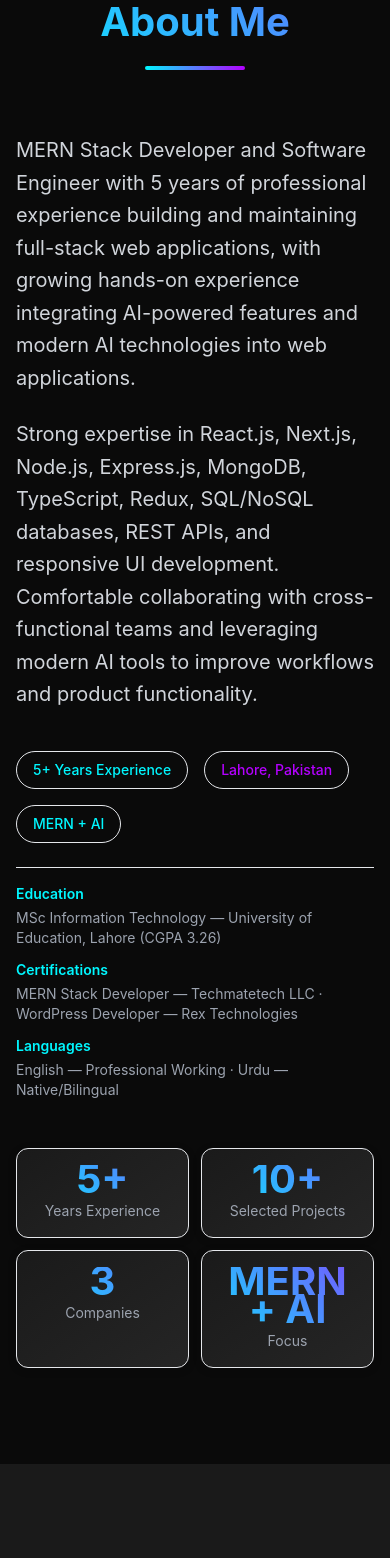
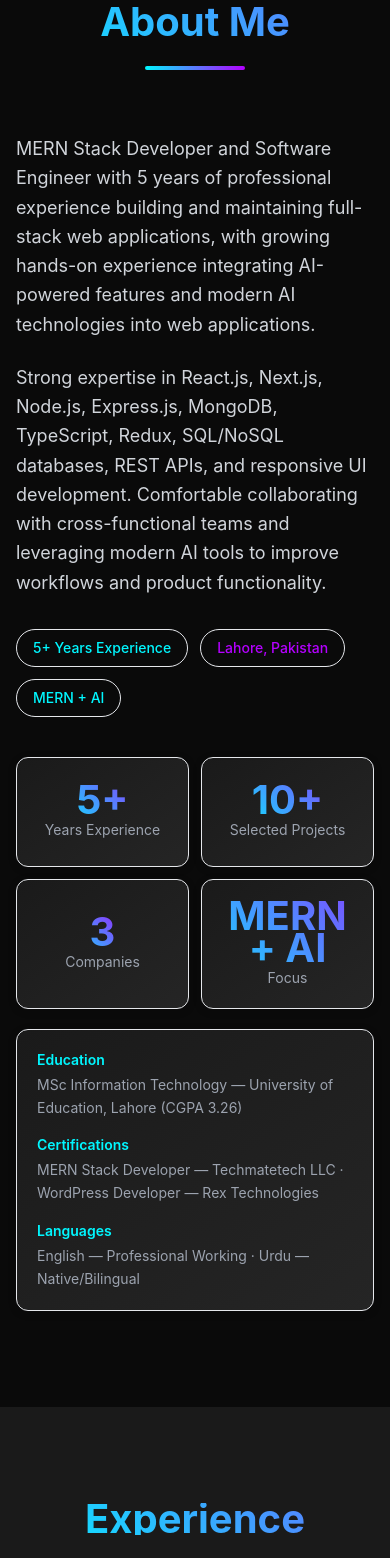
Before and after one commit to mudassar080/mudassar_portfolio, a React (Vite) app: page / in a window 390 px wide. Shown: the part 938-2496 px from the top of the page. Built offline with nearby package versions, Linux system fonts and the light colour scheme.

Commit message:
Refactor HomePage layout in App.tsx to improve spacing and responsiveness. Update text sizes for better readability and enhance the statistics section with a new grid layout. Adjust education, certifications, and languages sections for consistent styling and improved user experience.

```diff
--- a/src/App.tsx
+++ b/src/App.tsx
@@ -212,23 +212,23 @@ function HomePage() {
               />
             </div>
 
-            <div className="grid md:grid-cols-2 gap-12 items-center">
+            <div className="grid md:grid-cols-2 gap-10 lg:gap-14 items-start">
               <div className="space-y-6">
-                <p className="text-xl text-gray-300 leading-relaxed">
+                <p className="text-lg md:text-xl text-gray-300 leading-relaxed">
                   MERN Stack Developer and Software Engineer with 5 years of
                   professional experience building and maintaining full-stack
                   web applications, with growing hands-on experience integrating
                   AI-powered features and modern AI technologies into web
                   applications.
                 </p>
-                <p className="text-xl text-gray-300 leading-relaxed">
+                <p className="text-lg md:text-xl text-gray-300 leading-relaxed">
                   Strong expertise in React.js, Next.js, Node.js, Express.js,
                   MongoDB, TypeScript, Redux, SQL/NoSQL databases, REST APIs,
                   and responsive UI development. Comfortable collaborating with
                   cross-functional teams and leveraging modern AI tools to
                   improve workflows and product functionality.
                 </p>
-                <div className="flex flex-wrap gap-4 pt-4">
+                <div className="flex flex-wrap gap-3 pt-2">
                   <div className="px-4 py-2 bg-[var(--neon-blue)]/10 border border-[var(--neon-blue)]/30 rounded-full text-[var(--neon-blue)] text-sm font-medium">
                     5+ Years Experience
                   </div>
@@ -239,13 +239,29 @@ function HomePage() {
                     MERN + AI
                   </div>
                 </div>
+              </div>
 
-                <div className="pt-4 space-y-3 border-t border-[var(--neon-blue)]/20">
+              <div className="flex flex-col gap-5">
+                <div className="grid grid-cols-2 gap-3 lg:gap-4">
+                  {stats2.map((stat: { label: string; value: string }) => (
+                    <div
+                      key={stat.label}
+                      className="p-5 lg:p-6 card-gradient rounded-xl text-center border border-[var(--neon-blue)]/20 transition-all duration-300 hover:scale-105 min-h-[110px] flex flex-col items-center justify-center"
+                    >
+                      <div className="text-2xl lg:text-3xl font-bold gradient-text mb-1">
+                        {stat.value}
+                      </div>
+                      <div className="text-gray-400 text-sm">{stat.label}</div>
+                    </div>
+                  ))}
+                </div>
+
+                <div className="space-y-4 p-5 lg:p-6 card-gradient rounded-xl border border-[var(--neon-blue)]/20">
                   <div>
                     <h3 className="text-sm font-semibold text-[var(--neon-blue)] mb-1">
                       Education
                     </h3>
-                    <p className="text-sm text-gray-400">
+                    <p className="text-sm text-gray-400 leading-relaxed">
                       MSc Information Technology — University of Education,
                       Lahore (CGPA 3.26)
                     </p>
@@ -254,7 +270,7 @@ function HomePage() {
                     <h3 className="text-sm font-semibold text-[var(--neon-blue)] mb-1">
                       Certifications
                     </h3>
-                    <p className="text-sm text-gray-400">
+                    <p className="text-sm text-gray-400 leading-relaxed">
                       MERN Stack Developer — Techmatetech LLC · WordPress
                       Developer — Rex Technologies
                     </p>
@@ -263,26 +279,10 @@ function HomePage() {
                     <h3 className="text-sm font-semibold text-[var(--neon-blue)] mb-1">
                       Languages
                     </h3>
-                    <p className="text-sm text-gray-400">
+                    <p className="text-sm text-gray-400 leading-relaxed">
                       English — Professional Working · Urdu — Native/Bilingual
                     </p>
                   </div>
-                </div>
-              </div>
-
-              <div className="relative">
-                <div className="grid grid-cols-2 gap-3 lg:gap-4">
-                  {stats2.map((stat: { label: string; value: string }) => (
-                    <div
-                      key={stat.label}
-                      className="p-4 lg:p-6 card-gradient rounded-xl text-center border border-[var(--neon-blue)]/20 transition-all duration-300 hover:scale-105"
-                    >
-                      <div className="text-xl md:text-2xl lg:text-3xl font-bold gradient-text mb-2">
-                        {stat.value}
-                      </div>
-                      <div className="text-gray-400 text-sm">{stat.label}</div>
-                    </div>
-                  ))}
                 </div>
               </div>
             </div>
```
